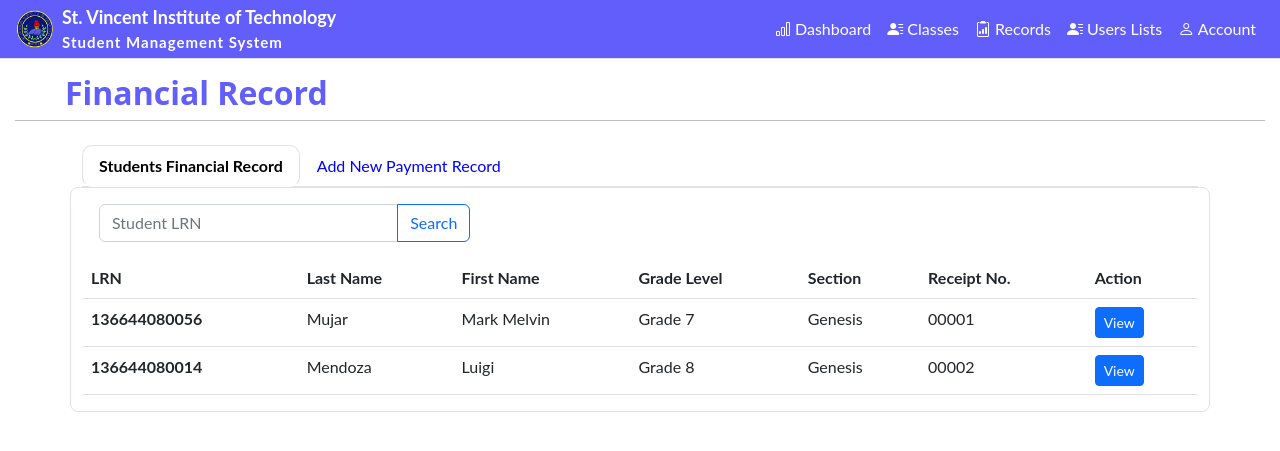
After one commit to marreamonte/SYSTEM, a Django app: page /finance in a window 1280 px wide. The commit adds this page. Shown: the top 451 px of the page. Run offline with Django 4.2, Linux system fonts and the light colour scheme; some libraries are stand-ins or nearby versions.

Commit message:
add more

```diff
--- a/admin_staff/admin.py
+++ b/admin_staff/admin.py
@@ -1,5 +1,5 @@
 from django.contrib import admin
-from admin_staff.models import StudentProfile,Announcement, FacultyStaff, AdminStaff, AdmissionStaff, GuidanceStaff, RegistrarStaff, section, level
+from admin_staff.models import StudentProfile,Announcement, FacultyStaff, AdminStaff, AdmissionStaff, GuidanceStaff, RegistrarStaff, section, level, subject
 
 # Register your models here.
 
@@ -31,3 +31,6 @@ class announcement(admin.ModelAdmin):
     list_display = ('title', 'event')
     ordering = ('title', )
     search_fields = ('title', )
+
+
+admin.site.register(subject)
--- a/admin_staff/templates/admin/admin_dashboard.html
+++ b/admin_staff/templates/admin/admin_dashboard.html
@@ -12,6 +12,7 @@
     <link rel="stylesheet" href="{% static "css/sidebar.css" %}">
     <link rel="stylesheet" href="{% static "css\admin.css" %}">
     <script src="{% static 'js/sidebar.js' defer %}"></script>
+    <link rel="shortcut icon" href="{% static "img/nobg.png" %}" type="image/x-icon">
   </head>
   <body>
     <div class="d-flex" id="wrapper" style="width: 100vw; height: 100vh;">
@@ -54,7 +55,7 @@
                           <a class="dropdown-item" href="{% url "record" %}">Academic Record</a>
                           <a class="dropdown-item" href="{% url "anecdotalrecord" %}">Anecdotal Record</a>
                           <a class="dropdown-item" href="">Attendance Record</a>
-                          <a class="dropdown-item" href="{% url "financialrecord" %}">Financial Record</a>
+                          <a class="dropdown-item" href="{% url "financ" %}">Financial Record</a>
                         </div>
                       </li>
 
@@ -104,14 +105,8 @@
           <div class="container mb-3 p-5 shadow" style="width: 85vw; height: 30vh; border-radius: 20px; margin-top: 0vh;">
             <h2 class="card-title" style="font-weight: bold;">Announcement</h2>
             <hr>
-            {% for announcement in announcement %}
-              <h4>{{announcement.title}}</h4>
-              <p>{{announcement.body}}</p>
-              <button class="btn btn-primary" type="submit" title="Edit"><a href="" style="text-decoration: none; color: inherit">
-                Edit
-              </a></button>
-
-            {% endfor %}
+            <h5>Titile: {{announcement.title}}</h5>
+            <h6>{{announcement.body}}</h6>
           </div>
 
           {% comment %} cards {% endcomment %}
--- a/admin_staff/templates/admin/anecdotal_record.html
+++ b/admin_staff/templates/admin/anecdotal_record.html
@@ -1,4 +1,4 @@
-{% extends "admin\admin_dashboard.html" %}
+{% extends "admin/admin_dashboard.html" %}
 
 {% block content %}
 
--- /dev/null
+++ b/admin_staff/templates/admin/financial_record.html
@@ -0,0 +1,200 @@
+{% extends "admin/admin_dashboard.html" %}
+
+{% block content %}
+
+    <!-- Title Page -->
+    <div class="page-title mb-4" style="margin:15px;">
+        <h2 style="color: #615EFC; font-weight: bold; margin-right: 20px; padding-left: 50px;">Financial Record</h2>
+        <hr style="margin-top: 0; color: black;">
+    </div>
+    <!-- Tabs Nav -->
+    <div class="container">
+        <ul class="nav nav-tabs" id="facultyTab" role="tablist">
+            <li class="nav-item" role="presentation">
+                <button class="nav-link active" id="sec1-tab" data-bs-toggle="tab" data-bs-target="#sec1-tab-pane" type="button" role="tab" aria-controls="sec1-tab-pane" aria-selected="true">Students Financial Record</button>
+            </li> <!--VIEW/EDIT LIST-->
+            <li class="nav-item" role="presentation">
+                <button class="nav-link" id="sec2-tab" data-bs-toggle="tab" data-bs-target="#sec2-tab-pane" type="button" role="tab" aria-controls="sec2-tab-pane" aria-selected="true">Add New Payment Record</button>
+            </li> <!--ADD RECORD-->
+        </ul>
+    </div>
+    <!-- Tabs Contents -->
+    <div class="container border rounded-3">
+        <!--VIEW/EDIT LIST-->
+        <div class="tab-content" id="facultyTabContent">
+            <div class="tab-pane fade show active" id="sec1-tab-pane" role="tabpanel" aria-labelledby="sec1-tab" tabindex="0">
+                <div class="contaier">
+                    <div class="col-md-4 col-sm-6 m-3">
+                        <div class="input-group">
+                            <input type="text" class="form-control" placeholder="Student LRN" aria-label="Student's LRN" aria-describedby="button-addon2">
+                            <button class="btn btn-outline-primary" type="button" id="button-addon2">Search</button>
+                        </div>
+                    </div> <!-- dapat mag-appear name ng student sa search bar -->
+
+                    <table class="table table-hover">
+                        <thead>
+                            <tr>
+                                <th scope="col">LRN</th>
+                                <th scope="col">Last Name</th>
+                                <th scope="col">First Name</th>
+                                <th scope="col">Grade Level</th>
+                                <th scope="col">Section</th>
+                                <th scope="col">Receipt No.</th>
+                                <th scope="col">Action</th>
+                            </tr>
+                        </thead>
+                        <tbody>
+                            <tr>
+                                <th scope="row">136644080056</th>
+                                <td>Mujar</td>
+                                <td>Mark Melvin</td>
+                                <td>Grade 7</td>
+                                <td>Genesis</td>
+                                <td>00001</td>
+                                <td>
+                                    <button class="btn btn-primary btn-sm" data-bs-toggle="modal" data-bs-target="#viewModal">View</button>
+                                </td>
+                                <!-- Modal Structure -->
+                                <div class="modal modal-xl fade" id="viewModal" tabindex="-1" aria-labelledby="viewModalLabel" aria-hidden="true">
+                                    <div class="modal-dialog modal-dialog-centered">
+                                        <div class="modal-content">
+                                            <div class="modal-header">
+                                                <h3 class="modal-title" id="viewVioHistory"><b>Payment History</b></h3>
+                                                <button type="button" class="btn-close" data-bs-dismiss="modal" aria-label="Close"></button>
+                                            </div>
+                                            <div class="modal-body">
+                                                <!-- Modal content goes here -->
+                                                <div class="container">
+                                                    <div class="row g-2">
+                                                        <div class="col-md-6">
+                                                            <h5><b>Student Name:</b></h5>
+                                                        </div>
+                                                        <div class="col-md-4">
+                                                            <h5><b>LRN</b></h5>
+                                                        </div>
+                                                        <div class="col-md-6">
+                                                            <h5><b>Grade Level:</b></h5>
+                                                        </div>
+                                                        <div class="col-md-4">
+                                                            <h5><b>Section:</b></h5>
+                                                        </div>
+                                                    </div>
+                                                    <span><hr></span>
+
+                                                    <!-- Scrollable container for cards -->
+                                                    <div class="scrollable-cards-container" style="max-height: 20vw; overflow-y: auto; justify-items: center;">
+                                                        <div class="card m-3 p-2" style="width: 65vw;">
+                                                            <div class="card-body">
+                                                                <h5 class="card-title">Payment Information 1</h5>
+                                                            </div>
+                                                            <ul class="list-group list-group-flush">
+                                                                <li class="list-group-item">Date of Payment</li>
+                                                                <li class="list-group-item">Amount</li>
+                                                                <li class="list-group-item">Payment Method</li>
+                                                                <li class="list-group-item">Receipt Number</li>
+                                                                <li class="list-group-item">Payment Description</li>
+                                                            </ul>
+                                                        </div>
+                                                        <div class="card m-3 p-2" style="width: 65vw;">
+                                                            <div class="card-body">
+                                                                <h5 class="card-title">Payment Information 2</h5>
+                                                            </div>
+                                                            <ul class="list-group list-group-flush">
+                                                                <li class="list-group-item">Date of Payment</li>
+                                                                <li class="list-group-item">Amount</li>
+                                                                <li class="list-group-item">Payment Method</li>
+                                                                <li class="list-group-item">Receipt Number</li>
+                                                                <li class="list-group-item">Payment Description</li>
+                                                            </ul>
+                                                        </div>
+                                                        <!-- Add more cards as needed -->
+                                                    </div>
+                                                </div>
+                                                <div class="modal-footer">
+                                                    <button type="button" class="btn btn-success" data-bs-dismiss="modal">Edit</button>
+                                                </div>
+                                            </div>
+                                        </div>
+                                    </div>
+                                </div>
+                            </tr>
+                            <tr>
+                                <th scope="row">136644080014</th>
+                                <td>Mendoza</td>
+                                <td>Luigi</td>
+                                <td>Grade 8</td>
+                                <td>Genesis</td>
+                                <td>00002</td>
+                                <td>
+                                    <button class="btn btn-primary btn-sm">View</button>
+                                </td>
+                            </tr>
+                        </tbody>
+                    </table>
+                </div>
+            </div>
+        </div>
+        <!--ADD RECORD-->
+        <div class="tab-content" id="facultyTabContent">
+            <div class="tab-pane fade m-3" id="sec2-tab-pane" role="tabpanel" aria-labelledby="sec2-tab" tabindex="0">
+                <div class="container p-4 pb-0">
+                    <div class="col-md-4 col-sm-6 mb-3 ms-auto">
+                        <div class="input-group">
+                            <input type="text" class="form-control" placeholder="Student LRN" aria-label="Student's LRN" aria-describedby="button-addon2">
+                            <button class="btn btn-outline-primary" type="button" id="button-addon2">Search</button>
+                        </div>
+                    </div> <!-- dapat mag-appear name ng student sa search bar -->
+
+                    <!-- after appearing, dapat it will display name ng selected student (codes below) -->
+                    <div class="row g-2 pb-2">
+                        <div class="col-md-6">
+                            <h5><b>Student Name:</b></h5>
+                        </div>
+                        <div class="col-md-4">
+                            <h5><b>LRN:</b></h5>
+                        </div>
+                        <div class="col-md-6">
+                            <h5><b>Grade Level:</b></h5>
+                        </div>
+                        <div class="col-md-4">
+                            <h5><b>Section:</b></h5>
+                        </div>
+                    </div>
+
+                    <form class="row g-3">
+                        <div class="col-md-3">
+                            <label for="inputEmail4" class="form-label">Date of Payment</label>
+                            <input type="date" class="form-control" id="inputDate">
+                        </div>
+                        <div class="col-md-3">
+                            <label for="inputPassword4" class="form-label">Amount</label>
+                            <input type="number" class="form-control" id="inputAmount" name="amount" min="0" step="0.01" placeholder="0.00">
+                        </div>
+                        <div class="col-md-3">
+                            <label for="inputState" class="form-label">Payment Method</label>
+                            <select id="inputState" class="form-select">
+                                <option selected disabled>...</option>
+                                <option>Bank Transfer</option>
+                                <option>Credit/Debit Card Payment</option>
+                                <option>Mobile Payment Apps</option>
+                            </select>
+                        </div>
+                        <div class="col-md-3"></div>
+                        <div class="col-md-3">
+                            <label for="inputZip" class="form-label">Receipt Number</label>
+                            <input type="number" class="form-control" id="inputZip">
+                        </div>
+                        <div class="col-md-4">
+                            <label for="exampleFormControlTextarea1" class="form-label">Payment Description</label>
+                            <textarea class="form-control" id="exampleFormControlTextarea1" rows="3"></textarea>
+                          </div>
+                        <div class="col-12 text-end" style="margin: 3vh auto;">
+                            <button type="submit" class="btn btn-primary">Submit</button>
+                        </div>
+                    </form>
+                </div>
+            </div>
+        </div>
+    </div>
+
+{% endblock content %}
--- a/admin_staff/templates/faculty/faculty-dashboard.html
+++ b/admin_staff/templates/faculty/faculty-dashboard.html
@@ -11,6 +11,7 @@
     <link rel="stylesheet" href="{% static 'css\sidebar.css' %}">
     <link rel="stylesheet" href="{% static "css\admin.css" %}">
     <script src="{% static 'js\sidebar.js' defer %}"></script>
+    <link rel="shortcut icon" href="{% static "img/nobg.png" %}" type="image/x-icon">
 </head>
 <body>
     <div class="d-flex" id="wrapper" style="width: 100vw; height: 100vh;">
--- a/admin_staff/templates/faculty/student_list.html
+++ b/admin_staff/templates/faculty/student_list.html
@@ -32,7 +32,7 @@
                       <td>{{advisoryClass.first_name}}</td>
                       <td>{{advisoryClass.section}}</td>
                       <td>
-                        <button class="btn btn-primary" type="submit" title="Edit"><a href="" style="text-decoration: none; color: inherit" >
+                        <button class="btn btn-primary" type="submit" title="Edit"><a href="{% url "info" advisoryClass.student_lrn %}" style="text-decoration: none; color: inherit" >
                           <i class="bi bi-eye"></i>
                         </a></button>
                       </td>
--- a/admin_staff/templates/login/login.html
+++ b/admin_staff/templates/login/login.html
@@ -5,6 +5,7 @@
     <meta charset="UTF-8">
     <meta name="viewport" content="width=device-width, initial-scale=1.0">
     <link href="https://cdn.jsdelivr.net/npm/bootstrap@5.3.3/dist/css/bootstrap.min.css" rel="stylesheet" integrity="sha384-QWTKZyjpPEjISv5WaRU9OFeRpok6YctnYmDr5pNlyT2bRjXh0JMhjY6hW+ALEwIH" crossorigin="anonymous">
+    <link rel="shortcut icon" href="{% static "img/nobg.png" %}" type="image/x-icon">
     <title>Welcome</title>
 </head>
 <style>
--- a/admin_staff/templates/student/student_dashboard.html
+++ b/admin_staff/templates/student/student_dashboard.html
@@ -12,6 +12,7 @@
     <link rel="stylesheet" href="{% static 'css\sidebar.css' %}">
     <link rel="stylesheet" href="{% static "css\admin.css" %}">
     <script src="{% static 'js\sidebar.js' defer %}"></script>
+    <link rel="shortcut icon" href="{% static "img/nobg.png" %}" type="image/x-icon">
 </head>
 <body>
     <div class="d-flex" id="wrapper" style="width: 100vw; height: 100vh;">
@@ -71,6 +72,8 @@
             <div class="container mb-3 p-5 shadow" style="width: 85vw; height: 30vh; border-radius: 20px; margin-top: 4vh;">
               <h2 class="card-title" style="font-weight: bold;">Announcement</h2>
               <hr>
+              <h5>Titile: {{announcement.title}}</h5>
+              <h6>{{announcement.body}}</h6>
             </div>
           </div>
 
--- a/admin_staff/urls.py
+++ b/admin_staff/urls.py
@@ -14,6 +14,7 @@ urlpatterns = [
     path('faculty-list/', views.faculty_list, name='faculty_list'),
     path('profile/<int:pk>', views.faculty_profile, name='faculty_profile'),
     path('record', views.accademic_record, name='record'),
+    path('finance', views.financial_record, name='financ'),
     path("anecdotal", views.anecdotal_record, name="anecdotalrecord"),
 
     #accounting board
@@ -27,7 +28,10 @@ urlpatterns = [
     #faculty board
     path('faculty', views.faculty_dashboard, name='faculty'),
     path('advisory', views.advisory, name='advisory'),
+    path('info/<int:pk>', views.student_info, name='info'),
     path('adviser', views.faculty_info, name='faculty_info'),
-    path('info/<int:pk>', views.student_info, name='info'),
+
+    #accounting
+    path('accounting', views.accounting_dashboard, name='accounting' ),
 
 ]
--- a/admin_staff/views.py
+++ b/admin_staff/views.py
@@ -31,17 +31,17 @@ def logout_user(request):
     return redirect('login')
 
 
-#announcement_admin
+#admin dashboard
 @login_required(login_url='login')
 @admin_only
 def admin_dashboard(request):
-    announcement = Announcement.objects.all()
-    return render(request, 'admin/admin_dashboard.html', { 'announcement': announcement })
+    announcement = Announcement.objects.get
+    context = {'announcement': announcement}
+    return render(request, 'admin/admin_dashboard.html', context)
 
 @login_required(login_url='login')
 @allowed_user(allow_roles=['admin'])
 def classes(request):
-
     return render(request, 'admin/classes.html', )
 
 @login_required(login_url='login')
@@ -74,24 +74,31 @@ def faculty_profile(request, pk):
 def accademic_record(request):
     return render(request, 'admin/academic_record.html')
 
+@login_required(login_url='login')
+@allowed_user(allow_roles=['admin'])
 def anecdotal_record(request):
     return render(request, "admin/anecdotal_record.html")
 
+def financial_record(request):
+    return render(request, "admin/financial_record.html")
 
 #accounting end
-def financial_record(request):
-    return render(request, "accounting/financial_record.html")
+@login_required(login_url='login')
+@allowed_user(allow_roles=['accounting'])
+def accounting_dashboard(request):
+    announcement = Announcement.objects.get
+    context = {'announcment': announcement}
+    return render(request, "accounting/financial_record.html", context)
 
 
 #student end
 @login_required(login_url='login')
 @allowed_user(allow_roles=['student'])
 def student_dashboard(request):
-
+    announcement = Announcement.objects.get
     student = request.user.studentprofile
-    context = { 'student': student}
+    context = { 'student': student, 'announcement': announcement}
     return render(request, 'student/student_dashboard.html', context)
-
 
 @login_required(login_url='login')
 @allowed_user(allow_roles=['student'])
@@ -100,14 +107,13 @@ def student_profile(request):
     return render(request, 'student/student_profile.html', {'student': student})
 
 
-
-
 #faculty end
 @login_required(login_url='login')
 @allowed_user(allow_roles=['faculty'])
 def faculty_dashboard(request):
+    announcement = Announcement.objects.get
     adviser = request.user.facultystaff
-    context = {'adviser': adviser}
+    context = {'adviser': adviser, 'announcement': announcement}
     return render(request, 'faculty/faculty-dashboard.html', context)
 
 @login_required(login_url='login')
@@ -120,13 +126,17 @@ def advisory(request):
 
 @login_required(login_url='login')
 @allowed_user(allow_roles=['faculty'])
+def student_info(request, pk):
+    student = StudentProfile.objects.get(student_lrn = pk)
+    context = {'student': student}
+    return render(request, 'faculty/student_profile.html', context)
+
+
+@login_required(login_url='login')
+@allowed_user(allow_roles=['faculty'])
 def student_records(request):
     return render(request, 'faculty/record.html')
 
-@login_required(login_url='login')
-@allowed_user(allow_roles=['faculty'])
-def student_info(request):
-    return render(request, 'faculty/record.html')
 
 @login_required(login_url='login')
 @allowed_user(allow_roles=['faculty'])
--- a/student_management_system/settings.py
+++ b/student_management_system/settings.py
@@ -42,6 +42,7 @@ INSTALLED_APPS = [
 ]
 
 MIDDLEWARE = [
+    'whitenoise.middleware.WhiteNoiseMiddleware',
     'django.middleware.security.SecurityMiddleware',
     'django.contrib.sessions.middleware.SessionMiddleware',
     'django.middleware.common.CommonMiddleware',
@@ -124,6 +125,8 @@ MEDIA_URL =  'img/'
 STATICFILES_DIRS = [
     os.path.join(BASE_DIR, "static")
 ]
+STATIC_ROOT = os.path.join(BASE_DIR, 'staticfiles')
+STATICFILES_STORAGE = 'whitenoise.storage.CompressedManifestStaticFilesStorage'
 
 
 # Default primary key field type
```
Also changed, not shown: admin_staff/models.py (+7 -1 lines), admin_staff/templates/accounting/accounting_dashboard.html (+3 -8 lines), admin_staff/migrations/0003_subject_facultystaff_subject.py (added), admin_staff/migrations/0004_remove_facultystaff_subject_delete_subject.py (added), admin_staff/migrations/0005_subject_facultystaff_subject.py (added), db.sqlite3.
